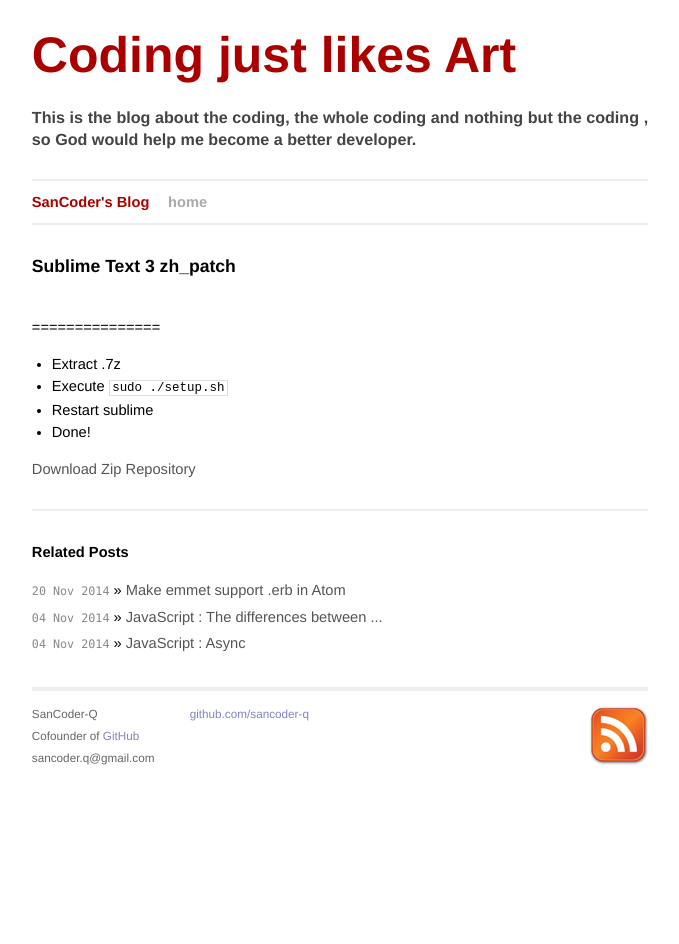
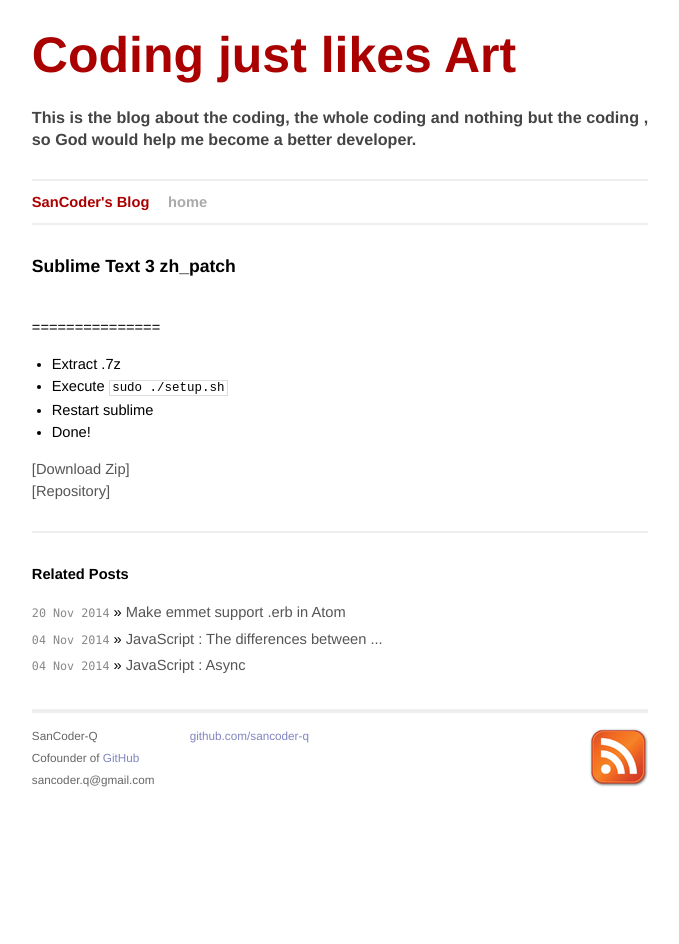
Before and after one commit to SanCoder-Q/sancoder-q.github.io, a Jekyll site: the page built from _posts/2015-01-23-sublime-text-3-zh-patch.md, in a window 1280 px wide. Shown: the whole page, without its empty margins (300-979 px from the left). Built offline with Jekyll 4.4.1, drawn with Linux system fonts in a browser that asks for light colours; comment, search, counter and statistics services are not loaded.

Commit message:
fix a post

```diff
--- a/_posts/2015-01-23-sublime-text-3-zh-patch.md
+++ b/_posts/2015-01-23-sublime-text-3-zh-patch.md
@@ -12,5 +12,6 @@
 - Restart sublime
 - Done!
 
-[Download Zip](https://github.com/SanCoder-Q/sublime_zh_patch/archive/master.zip)
-[Repository](https://github.com/SanCoder-Q/sublime_zh_patch)
+[[Download Zip]](https://github.com/SanCoder-Q/sublime_zh_patch/archive/master.zip)
+<br>
+[[Repository]](https://github.com/SanCoder-Q/sublime_zh_patch)
```
